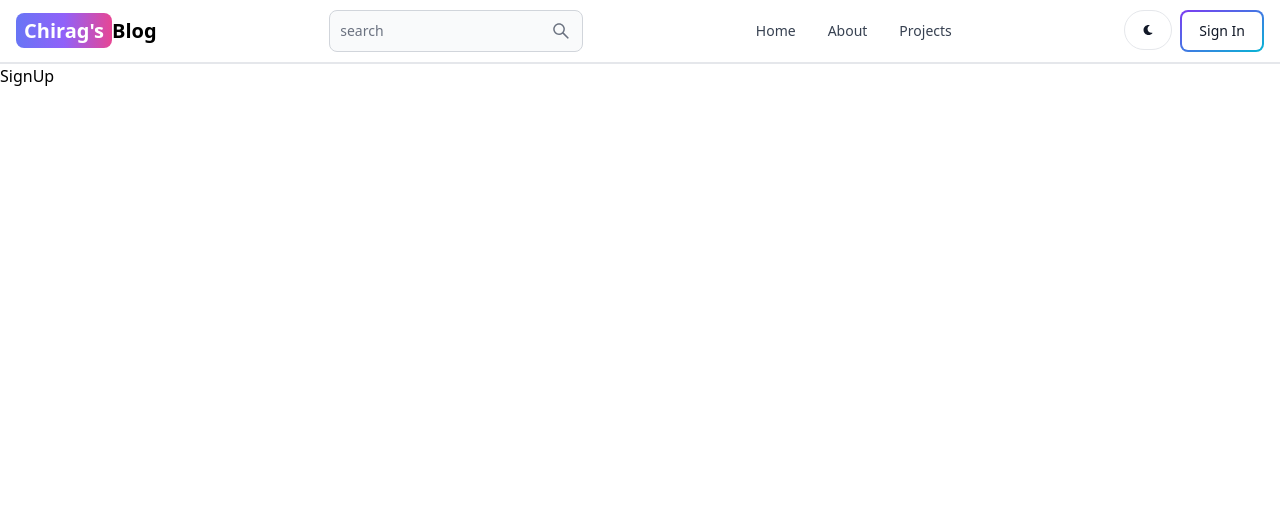
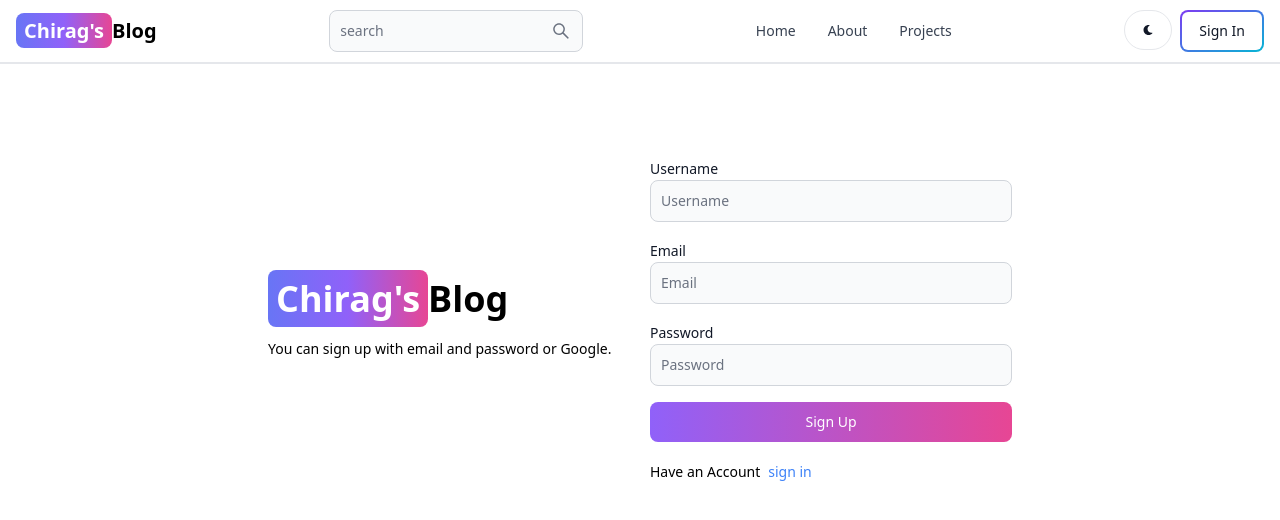
Before and after one commit to ChiragDhimann/mern-blog, a React app in the folder client/: page /sign-up in a window 1280 px wide. Shown: the top 520 px of the page. Built offline with nearby package versions, Linux system fonts and the light colour scheme; the HTML template or start-up script is replaced by a standard one.

Commit message:
create ui for signup page

```diff
--- a/client/src/pages/SignUp.jsx
+++ b/client/src/pages/SignUp.jsx
@@ -1,7 +1,56 @@
+import { Button, Label, TextInput } from 'flowbite-react'
 import React from 'react'
+import {Link} from "react-router-dom"
 
 export default function SignUp() {
   return (
-    <div>SignUp</div>
+    <div className='min-h-screen mt-20'>
+      <div className='flex p-3 max-w-3xl mx-auto flex-col md:flex-row md:items-center gap-5'>
+        {/* left */}
+        <div className='flex-1'>
+        <Link to="/" className=' text-4xl
+        font-bold dark:text-white' >
+            <span className='px-2 py-1 bg-gradient-to-r from-indigo-500
+             via-purple-500 to-pink-500 rounded-lg text-white'>Chirag's</span>Blog
+        </Link>
+        <p className=' text-sm mt-5'>
+          You can sign up with email and password or Google.
+        </p>
+        </div>
+
+        {/* right */}
+
+        <div className='flex-1'>
+          <form className='flex flex-col gap-4'>
+            <div>
+              <Label value="Username" />
+              <TextInput type='text' placeholder='Username' id='username'/>
+            </div>
+
+            <div>
+              <Label value="Email" />
+              <TextInput type='email' placeholder='Email' id='email'/>
+            </div>
+
+            <div>
+              <Label value="Password" />
+              <TextInput type='password' placeholder='Password' id='password'/>
+            </div>
+
+            <Button gradientDuoTone="purpleToPink" type="submit">
+              Sign Up
+            </Button>
+          </form>
+          <div className='flex text-sm  gap-2 mt-5'>
+            <span>
+              Have an Account
+              </span>
+              <Link to="/sign-in " className='text-blue-500'>
+                sign in
+                </Link>
+          </div>
+        </div>
+      </div>
+    </div>
   )
 }
```
